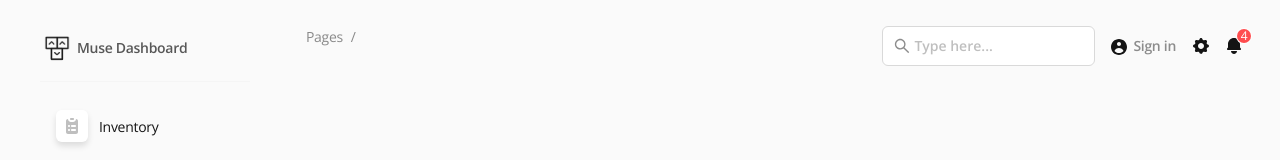
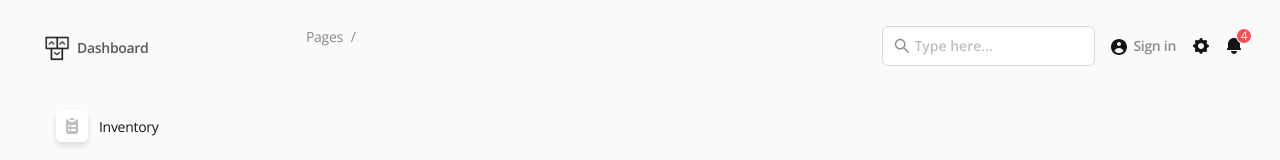
Before and after one commit to shjinnguyen/admin_fe, a React (Create React App) app: page / in a window 1280 px wide. Shown: the top 160 px of the page. Built offline with nearby package versions, Linux system fonts and the light colour scheme.

Commit message:
change page title

```diff
--- a/public/index.html
+++ b/public/index.html
@@ -13,20 +13,25 @@
  -->
 <!DOCTYPE html>
 <html lang="en">
-
   <head>
     <meta charset="utf-8" />
     <link rel="icon" href="%PUBLIC_URL%/favicon.png" />
     <meta name="viewport" content="width=device-width, initial-scale=1" />
     <meta name="theme-color" content="#000000" />
-  <meta name="description" content="Web site created using create-react-app" />
+    <meta
+      name="description"
+      content="Web site created using create-react-app"
+    />
     <link rel="apple-touch-icon" href="%PUBLIC_URL%/logo192.png" />
     <!--
       manifest.json provides metadata used when your web app is installed on a
       user's mobile device or desktop. See https://developers.google.com/web/fundamentals/web-app-manifest/
     -->
     <link rel="manifest" href="%PUBLIC_URL%/manifest.json" />
-  <link href="https://fonts.googleapis.com/css?family=Open+Sans:300,400,600,700" rel="stylesheet" />
+    <link
+      href="https://fonts.googleapis.com/css?family=Open+Sans:300,400,600,700"
+      rel="stylesheet"
+    />
     <!--
       Notice the use of %PUBLIC_URL% in the tags above.
       It will be replaced with the URL of the `public` folder during the build.
@@ -36,7 +41,7 @@
       work correctly both with client-side routing and a non-root public URL.
       Learn how to configure a non-root public URL by running `npm run build`.
     -->
-  <title>Muse Dashboard</title>
+    <title>Inventory</title>
   </head>
 
   <body>
@@ -53,5 +58,4 @@
       To create a production bundle, use `npm run build` or `yarn build`.
     -->
   </body>
-
 </html>
--- a/src/components/layout/Sidenav.js
+++ b/src/components/layout/Sidenav.js
@@ -164,7 +164,7 @@ function Sidenav({ color }) {
     <>
       <div className="brand">
         <img src={logo} alt="" />
-        <span>Muse Dashboard</span>
+        <span>Dashboard</span>
       </div>
       <hr />
       <Menu theme="light" mode="inline">
```
Lines whose indentation alone changed are shown as unchanged.
